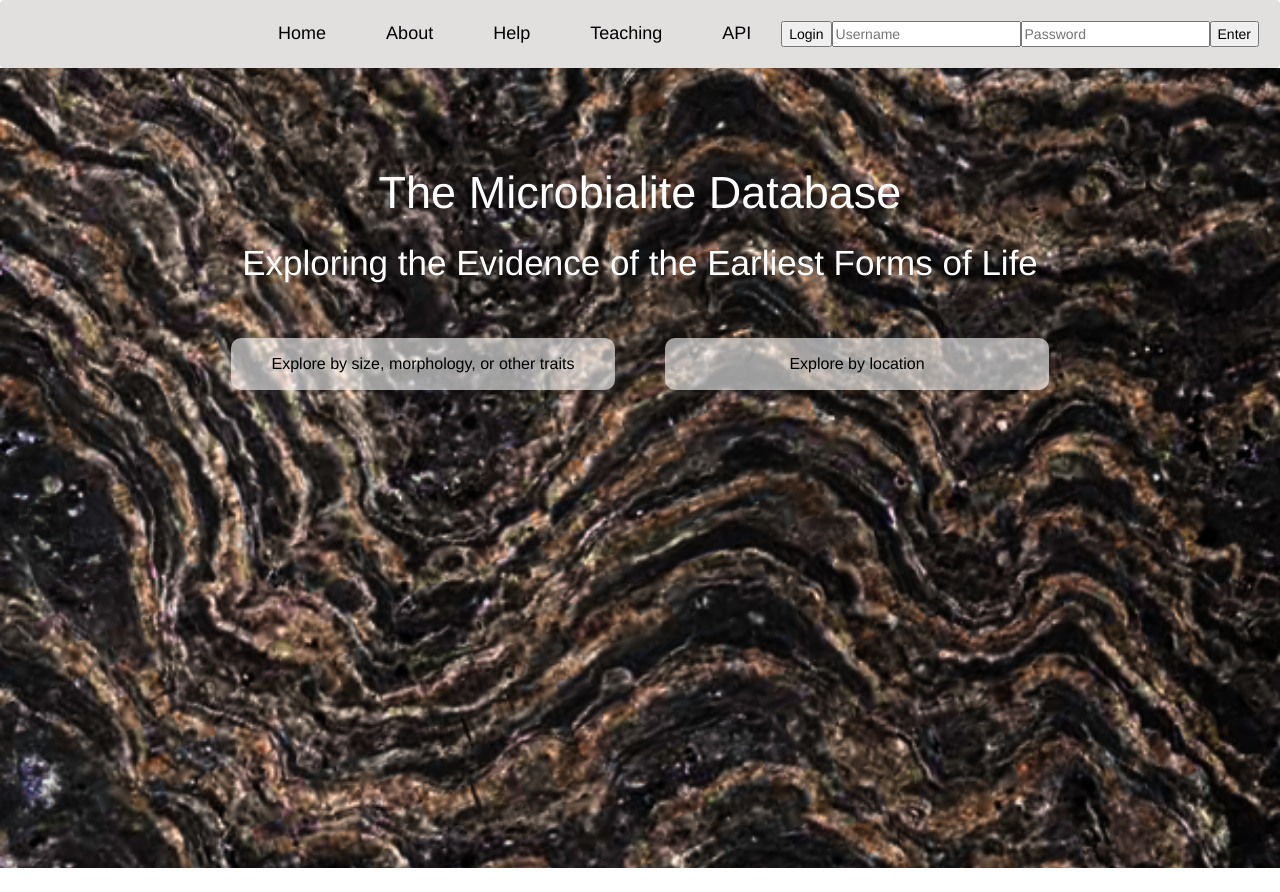
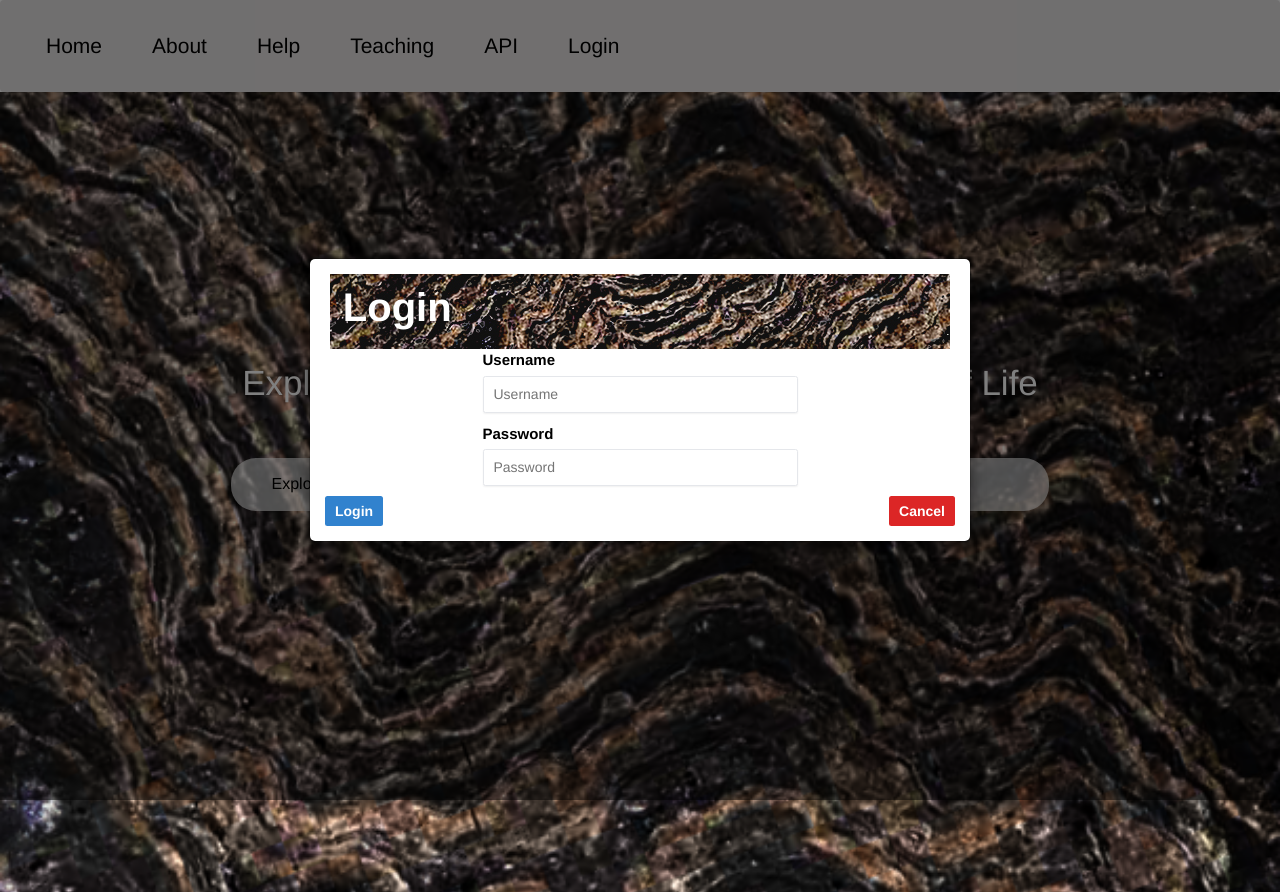
Before and after one commit to Alice-1031/microbialites_frontend, a React (Create React App) app: page / in a window 1280 px wide. Both pictures are taken after a click on the button "Login". Before the commit the page ends 868 px from the top, so only its background shows below. Built offline with nearby package versions, Linux system fonts and the light colour scheme; no server answers.

Commit message:
Frontend for login and main site

```diff
--- a/package.json
+++ b/package.json
@@ -18,7 +18,7 @@
     "web-vitals": "^2.1.4"
   },
   "scripts": {
-    "start": "PORT=3001 react-scripts start",
+    "start": "react-scripts start",
     "build": "react-scripts build",
     "test": "react-scripts test",
     "eject": "react-scripts eject",
--- a/src/assets/css/Home.css
+++ b/src/assets/css/Home.css
@@ -3,11 +3,11 @@
     padding: 0px;
 }
 
-.home h1 {
+.home h1, b {
     font-size: 4.5rem;  /* Larger font size for the main header */
     color: #fff;        /* Assuming white text works well on your background */
     text-align: center; /* Center-align the text */
-    margin-top: 100px;   /* Add some top margin for spacing */
+    margin-top: 15%;   /* Add some top margin for spacing */
     font-weight: 500;  /* Bold font weight */
 }
 
@@ -41,7 +41,7 @@
     text-decoration: none; /* Remove underline */
     border: none;
     cursor: pointer;
-    border-radius: 10px; /* Rounded corners */
+    border-radius: 25px; /* Rounded corners */
     font-size: 16px; /* Adjust font size as needed */
     text-align: center; /* Center text */
     display: block; /* Make the link fill the container */
@@ -49,7 +49,8 @@
 }
 
 .explore-button:hover {
-    color: rgb(22, 132, 235); /* Blue text on hover */
+    background-color: rgba(200, 200, 200, 0.6); /* Translucent gray */
+    color: #000;
     text-decoration: none; /* No underline on hover */
 }
 
--- a/src/assets/css/Navbar.css
+++ b/src/assets/css/Navbar.css
@@ -10,7 +10,7 @@
     justify-content: space-between;
     align-items: center;
     display: flex;
-    justify-content: flex-end; /* Aligns flex lines at the end of the container */
+    justify-content: flex-start; /* Aligns flex lines at the end of the container */
     margin-bottom: 0 !important;
 
 
@@ -21,22 +21,33 @@
 
 }
 
+.menu-icons a, .menu-icons button {
+    padding: 0.5rem 2rem; /* Equivalent to py-2 px-4 */
+    margin: 0.5rem; /* Equivalent to mx-2 */
+    border-radius: 0.375rem; /* Equivalent to rounded-md */
+    transition: background-color 0.3s ease; /* Equivalent to transition duration-300 */
 
-.menu-icons a {
-    font-weight: 500; /* Bold font for visibility */
-    color: black; /* Ensures text is black */
-    text-decoration: none; /* No underline */
-    margin: 0 30px;
-    font-size: 18px;
+    /* Button text styling */
+  font-size: 1.5em; /* 50% larger text */
+  color: black;     /* Black text color */
+  text-decoration: none; /* Remove underline */
 }
 
-.menu-icons a:hover {
-    color: rgb(99, 133, 212); /* Blue text on hover */
-    text-decoration: none; /* No underline on hover */
+.menu-icons button {
+    /* Remove border and set background to transparent */
+    border: none;
+    background-color: transparent;
+  }
+
+.menu-icons a:hover, .menu-icons button:hover {
+    background-color: #bbb; /* Equivalent to hover:bg-gray-300 */
+
+    color: inherit; /* Keep the original text color */
+  text-decoration: none; /* Ensure no underline */
 }
 
 @media (max-width: 600px) {
-    .menu-icons a {
+    .menu-icons a, .menu-icons button {
         margin: 0 10px; /* Smaller margins for smaller screens */
     }
     .navbar {
--- /dev/null
+++ b/src/assets/css/loginModal.css
@@ -0,0 +1,136 @@
+/* Login button styles */
+.login-button {
+  background-color: #3182ce; /* Blue background */
+  color: white;
+  font-weight: bold;
+  padding: 0.5rem 1rem; /* Adjust padding as needed */
+  border-radius: 0.25rem;
+  border: none; /* Remove default button border */
+  cursor: pointer; /* Indicate it's clickable */
+}
+
+.login-button:hover {
+  background-color: #2c5282; /* Darker blue on hover */
+}
+
+.login-button:focus {
+  outline: none;
+  box-shadow: 0 0 0 3px rgba(66, 153, 225, 0.5); /* Blue outline on focus */
+}
+
+/* Modal Overlay styles */
+.modal-overlay {
+  position: fixed;
+  top: 0;
+  left: 0;
+  width: 100%;
+  height: 100%;
+  background-color: rgba(0, 0, 0, 0.5); /* Semi-transparent black overlay */
+  display: flex;
+  justify-content: center;
+  align-items: center;
+}
+
+/* Modal Content styles */
+.modal-content {
+  background-color: white;
+  padding: 1.5rem;
+  border-radius: .5rem;
+  box-shadow: 0 2px 5px rgba(0, 0, 0, 0.2);
+  width: 662px; /* Adjust width as needed */
+  position: relative;
+}
+
+.modal-content .mb-4 { /* Target the flex containers */
+  width: 100%;
+}
+
+.header-icon {
+  object-fit: cover;
+  cursor: pointer;
+  position: relative;
+}
+
+
+.modal-content b {
+  font-size: 2rem;
+  margin-bottom: 1rem;
+  color: #fff;
+  text-align: left;
+  position: absolute; /* Position the text absolutely */
+  top: -23%; /* Center vertically */
+  left: 60px; /* Align to the left */
+  transform: translateY(-50%); /* Adjust for the text's height */
+  transform: scale(200%);
+}
+
+.modal-content form {
+  display: flex;
+  flex-direction: column;
+}
+
+.modal-content label {
+  display: block;
+  font-size: 1.5rem;
+  margin-bottom: 0.5rem;
+  margin-left: 25%;
+  width: auto;
+  text-align: left;
+}
+
+.modal-content input {
+  box-shadow: 0 1px 2px rgba(0, 0, 0, 0.06);
+  appearance: none;
+  border: 1px solid #e5e7eb; /* Light gray border */
+  border-radius: 0.25rem;
+  width: 50%;
+  padding: 0.75rem 1rem;
+  color: #374151;
+  margin-bottom: 1rem;
+}
+
+.modal-content input:focus {
+  outline: none;
+  box-shadow: 0 0 0 3px rgba(66, 153, 225, 0.5); /* Blue outline on focus */
+}
+
+.modal-content .button-container {
+  display: flex;
+  /*justify-content: space-between;*/
+  align-items: center;
+}
+
+/* Submit & Cancel buttons styles */
+.submit-button,
+.cancel-button {
+  padding: 0.5rem 1rem;
+  border-radius: 0.25rem;
+  border: none;
+  color: white;
+  font-weight: bold;
+  cursor: pointer;
+}
+
+.submit-button {
+  background-color: #3182ce; /* Blue background */
+  margin-right: auto; /* Push the Login button to the left */
+}
+
+.submit-button:hover {
+  background-color: #2c5282; /* Darker blue on hover */
+}
+
+.cancel-button {
+  background-color: #dc2626; /* Red background */
+  margin-left: auto; /* Push the Cancel button to the right */
+}
+
+.cancel-button:hover {
+  background-color: #991b1b; /* Darker red on hover */
+}
+
+.submit-button:focus,
+.cancel-button:focus {
+  outline: none;
+  box-shadow: 0 0 0 3px rgba(66, 153, 225, 0.5); /* Blue outline on focus */
+}
--- a/src/components/Home.js
+++ b/src/components/Home.js
@@ -8,7 +8,7 @@ function Home() {
         <div className="home">
             <Navbar />
             <div className="explore-section">
-                <h1>The Microbialite Database</h1>
+                <b>The Microbialite Database</b>
                 <p>Exploring the Evidence of the Earliest Forms of Life</p>
                 <div className="explore-options">
                     <div className="explore-option">
--- a/src/components/Navbar.js
+++ b/src/components/Navbar.js
@@ -35,6 +35,10 @@ function Navbar() {
         setRoles([]);
     };
 
+    const handleLoginCancel = () => {
+        setShowLoginModal(false);
+    }
+
     const toggleLoginModal = () => {
         console.log("Toggling login modal");
         setShowLoginModal(!showLoginModal);
@@ -60,7 +64,7 @@ function Navbar() {
                     )}
                 </div>
             </div>
-            {showLoginModal && <LoginModal onLoginSuccess={handleLoginSuccess} />}
+            {showLoginModal && <LoginModal onLoginSuccess={handleLoginSuccess} onLoginCancel={handleLoginCancel} />}
 
         </nav>
     );
--- a/src/components/loginModal.js
+++ b/src/components/loginModal.js
@@ -1,7 +1,10 @@
 import React, { useState } from 'react';
 import { handleLogin } from '../services/api';
+import '../assets/css/loginModal.css';
+import image1 from '../assets/images/headerbar 1.png';
+import Navbar from './Navbar';
 
-const LoginModal = ({ onLoginSuccess }) => {
+const LoginModal = ({ onLoginSuccess, onLoginCancel }) => {
   const [username, setUsername] = useState('');
   const [password, setPassword] = useState('');
 
@@ -11,15 +14,63 @@ const LoginModal = ({ onLoginSuccess }) => {
       localStorage.setItem('token', result.token);
       onLoginSuccess();
     } else {
-            alert('Login failed: ' + result.error); // Display error message
+      alert('Login failed: ' + result.error);
     }
   };
 
   return (
-        <div className="login-modal">
-            <input type="text" value={username} onChange={e => setUsername(e.target.value)} placeholder="Username" />
-            <input type="password" value={password} onChange={e => setPassword(e.target.value)} placeholder="Password" />
-            <button onClick={login}>Enter</button>
+    <div className="modal-overlay">
+      <div className="modal-content">
+        <img src={image1} alt="" className="header-icon" />
+        <b className="text-lg font-bold mb-2">Login</b>
+        <form>
+          <div className="mb-4 flex"> {/* Added flex and items-center */}
+            <label
+              className="block text-gray-700 text-sm font-bold mb-2 mr-2" // Added mr-2 for spacing
+              htmlFor="username">
+              Username
+            </label>
+
+            <input
+              className="shadow appearance-none border rounded w-full py-2 px-3 text-gray-700 leading-tight
+ focus:outline-none focus:shadow-outline"
+              id="username"
+              type="text"
+              value={username}
+              onChange={(e) => setUsername(e.target.value)}
+              placeholder='Username'
+            />
+          </div>
+          <div className="mb-4
+ flex items-center">
+            <label
+              className="block text-gray-700 text-sm font-bold mb-2 mr-2"
+              htmlFor="password">
+              Password
+            </label>
+            <input
+              className="shadow appearance-none border rounded w-full py-2 px-3 text-gray-700 leading-tight
+ focus:outline-none focus:shadow-outline"
+              id="password"
+
+              type="password"
+              value={password}
+              onChange={(e) => setPassword(e.target.value)}
+              placeholder='Password'
+            />
+          </div>
+          <div className="button-container">
+
+            <button className="submit-button" type="submit"
+ onClick={login}>
+              Login
+            </button>
+            <button className="cancel-button" type="button" onClick={onLoginCancel}>
+              Cancel
+            </button>
+          </div>
+        </form>
+      </div>
     </div>
   );
 };
```
Also changed, not shown: src/assets/images/headerbar 1.png (added), 10 other files (tests, documents, lock files or other folders). Lines whose indentation alone changed are shown as unchanged.
